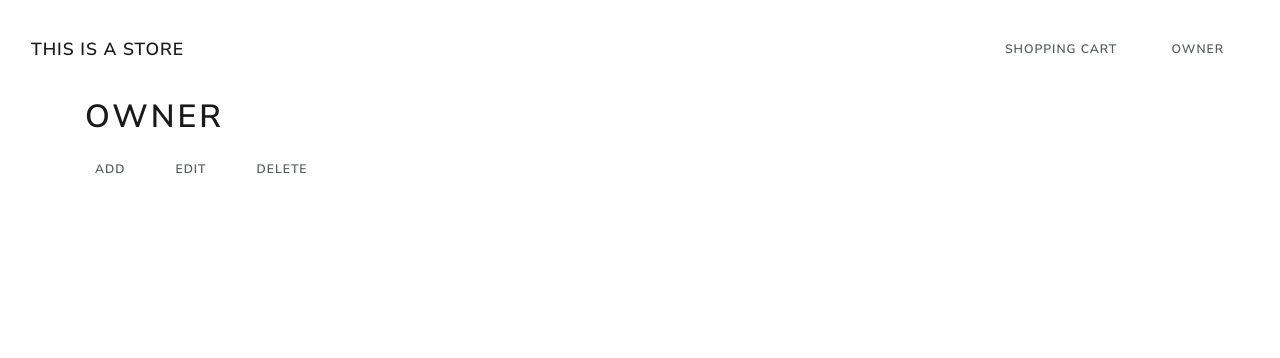
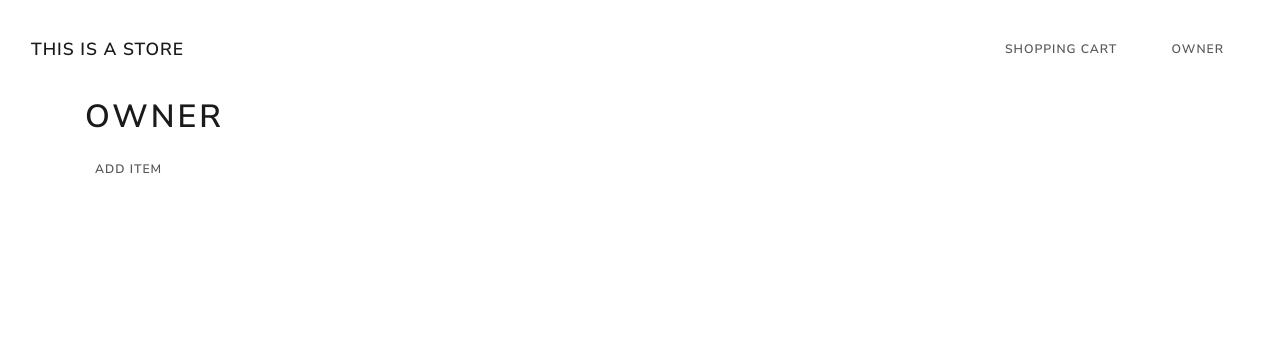
Before and after one commit to Jeromeschmidt/contractorProject, a Flask app: page /owner in a window 1280 px wide. Shown: the top 358 px of the page. Run offline with Flask 2, Linux system fonts and the light colour scheme; data that the repository does not hold is empty; some libraries are stand-ins or nearby versions.

Commit message:
only owner can add, edit, delete items

```diff
--- a/app.py
+++ b/app.py
@@ -19,7 +19,7 @@ def store_index():
 @app.route('/owner')
 def owner():
     """takes user to owner landing page"""
-    return render_template('owner.html')
+    return render_template('owner.html', items=items.find())
 
 @app.route('/owner/<item_id>')
 def owner_view_item(item_id):
@@ -37,7 +37,7 @@ def item_submit():
     }
     print(item)
     item_id = items.insert_one(item).inserted_id
-    return redirect(url_for('item_show', item_id=item_id))
+    return render_template('owner_view_item.html', item=item)
 
 @app.route('/owner/add_item')
 def item():
@@ -53,7 +53,7 @@ def edit_item():
 def item_delete(item_id):
     """Delete one item."""
     items.delete_one({'_id': ObjectId(item_id)})
-    return redirect(url_for('store_index'))
+    return redirect(url_for('owner'))
 
 #specific item
 @app.route('/<item_id>')
--- a/templates/owner.html
+++ b/templates/owner.html
@@ -4,14 +4,15 @@
 {% block content %}
 <h1>Owner</h1>
 <div class='row'>
-    <a href='/owner/add_item' class='btn btn-default navbar-btn'>ADD</a>
-    <a href='/owner/edit_item' class='btn btn-default navbar-btn'>EDIT</a>
-    <a href='/owner/delete_item' class='btn btn-default navbar-btn'>DELETE</a>
-    <!-- {% for playlist in playlists %}
+    <a href='/owner/add_item' class='btn btn-default navbar-btn'>ADD ITEM</a>
+</div>
+<br>
+<div class='row'>
+    {% for item in items %}
         <div class='col-md-3'>
-            <h2><a href='/playlists/{{ playlist._id }}'>{{ playlist.title }}</a></h2>
-            <small>{{ playlist.description }}</small>
+            <h3><a href='/owner/{{ item._id }}'>{{ item.title }}</a></h3>
+            <small>{{ item.price }}</small>
         </div>
-    {% endfor %} -->
+    {% endfor %}
 </div>
 {% endblock %}
```
